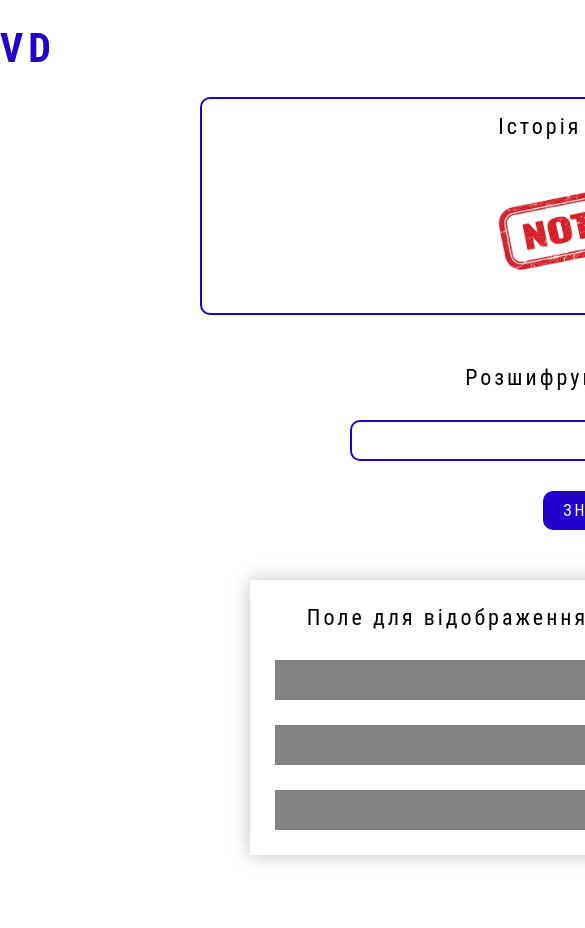
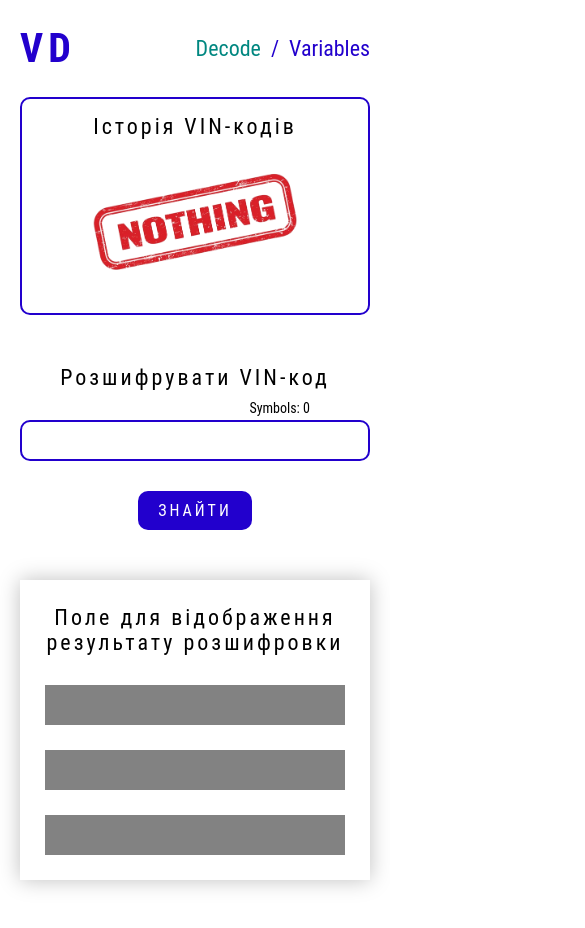
Before and after one commit to gimonch1k/Vin_Decoder, a React (Vite) app: page / in a window 390 px wide. Shown: the top 928 px of the page, 585 px wide, since content can reach past the window. Before the commit the page ends 905 px from the top, so only its background shows below. Built offline with nearby package versions, Linux system fonts and the light colour scheme.

Commit message:
added adaptation + vercel.json

```diff
--- a/src/components/app/app.scss
+++ b/src/components/app/app.scss
@@ -1,4 +1,10 @@
 .app {
-  width: 1200px;
+  max-width: 1200px;
   margin: 0 auto 50px auto;
 }
+
+@media screen and (max-width: 1200px) {
+  .app {
+    padding: 0 20px;
+  }
+}
--- a/src/components/decodeResult/DecodeResult.jsx
+++ b/src/components/decodeResult/DecodeResult.jsx
@@ -9,8 +9,8 @@ function DecodeResult({ vehicle, process }) {
 }
 
 function View({ data }) {
-  const content = data.map((item, i) => (
-    <li className="decoderesult__item" key={i}>
+  const content = data.map((item) => (
+    <li className="decoderesult__item" key={item.VariableId}>
       <div className="decoderesult__variable">{item.Variable}</div>
       <div className="decoderesult__value">{item.Value}</div>
     </li>
--- a/src/components/decodeResult/decodeResult.scss
+++ b/src/components/decodeResult/decodeResult.scss
@@ -2,7 +2,7 @@
   margin-top: 50px;
   &__list {
     margin: 30px auto 0 auto;
-    width: 800px;
+    max-width: 800px;
     display: flex;
     flex-direction: column;
     row-gap: 10px;
@@ -22,4 +22,10 @@
     font-weight: normal;
     letter-spacing: 3px;
   }
+  &__variable {
+    width: 100px;
+  }
+  &__value {
+    width: 150px;
+  }
 }
--- a/src/components/header/header.scss
+++ b/src/components/header/header.scss
@@ -1,7 +1,7 @@
 @use "../../styles/variables.scss" as *;
 
 .header {
-  padding: 25px 0;
+  padding: 25px;
   display: flex;
   justify-content: space-between;
   align-items: center;
@@ -24,3 +24,9 @@
     color: $blue-main;
   }
 }
+
+@media screen and (max-width: 1200px) {
+  .header {
+    padding: 25px 0;
+  }
+}
--- a/src/components/history/History.jsx
+++ b/src/components/history/History.jsx
@@ -19,7 +19,7 @@ function View({ data, requestVehicle }) {
   const content = data.map((item, i) => (
     <li
       className="history__item"
-      key={i}
+      key={item.vin}
       onClick={() => requestVehicle(item.vin)}
     >
       <div className="history__text">{item.vin}</div>
--- a/src/components/history/history.scss
+++ b/src/components/history/history.scss
@@ -2,9 +2,9 @@
 
 .history {
   margin: 0 auto;
-  width: 800px;
+  max-width: 800px;
   border: 2px solid $blue-main;
-  padding: 15px 15px 30px 15px;
+  padding: 15px 25px 30px 25px;
   border-radius: 10px;
   margin-bottom: 50px;
   &__title {
@@ -16,11 +16,12 @@
   &__items {
     margin-top: 30px;
     display: flex;
+    flex-wrap: wrap;
     justify-content: center;
-    column-gap: 30px;
+    gap: 30px;
   }
   &__item {
-    width: 200px;
+    max-width: 200px;
     display: flex;
     flex-direction: column;
     row-gap: 10px;
--- a/src/components/searchPanel/searchPanel.scss
+++ b/src/components/searchPanel/searchPanel.scss
@@ -18,7 +18,8 @@
     top: 35px;
   }
   &__vin {
-    width: 500px;
+    max-width: 500px;
+    width: 100%;
     margin: 30px auto 0 auto;
     padding: 11px;
     border-radius: 10px;
@@ -44,3 +45,15 @@
     }
   }
 }
+
+@media screen and (max-width: 670px) {
+  .searchpanel {
+    width: 400px;
+  }
+}
+
+@media screen and (max-width: 450px) {
+  .searchpanel {
+    width: 350px;
+  }
+}
--- a/src/components/skeleton/skeleton.scss
+++ b/src/components/skeleton/skeleton.scss
@@ -1,7 +1,7 @@
 @use "../../styles/variables.scss" as *;
 
 .skeleton {
-  width: 700px;
+  max-width: 700px;
   margin: 0 auto;
   box-shadow: 0 0 20px 0 rgba(0, 0, 0, 0.25);
   padding: 25px;
--- a/src/components/variable/Variable.jsx
+++ b/src/components/variable/Variable.jsx
@@ -15,7 +15,7 @@ function Variable({ data }) {
         </div>
       </div>
       <Link to="/variables" className="variable__return">
-        Back to all
+        Повернутись
       </Link>
     </>
   );
--- a/src/components/variable/variable.scss
+++ b/src/components/variable/variable.scss
@@ -1,5 +1,5 @@
 .variable {
-  width: 500px;
+  max-width: 500px;
   margin: 0 auto;
   padding: 15px;
   box-shadow: 0 0 20px 0 rgba(0, 0, 0, 0.25);
--- a/src/components/variablesList/variablesList.scss
+++ b/src/components/variablesList/variablesList.scss
@@ -23,3 +23,11 @@
     row-gap: 10px;
   }
 }
+
+@media screen and (max-width: 680px) {
+  .variableslist {
+    &__item {
+      width: 400px;
+    }
+  }
+}
```
Also changed, not shown: vercel.json (added).
